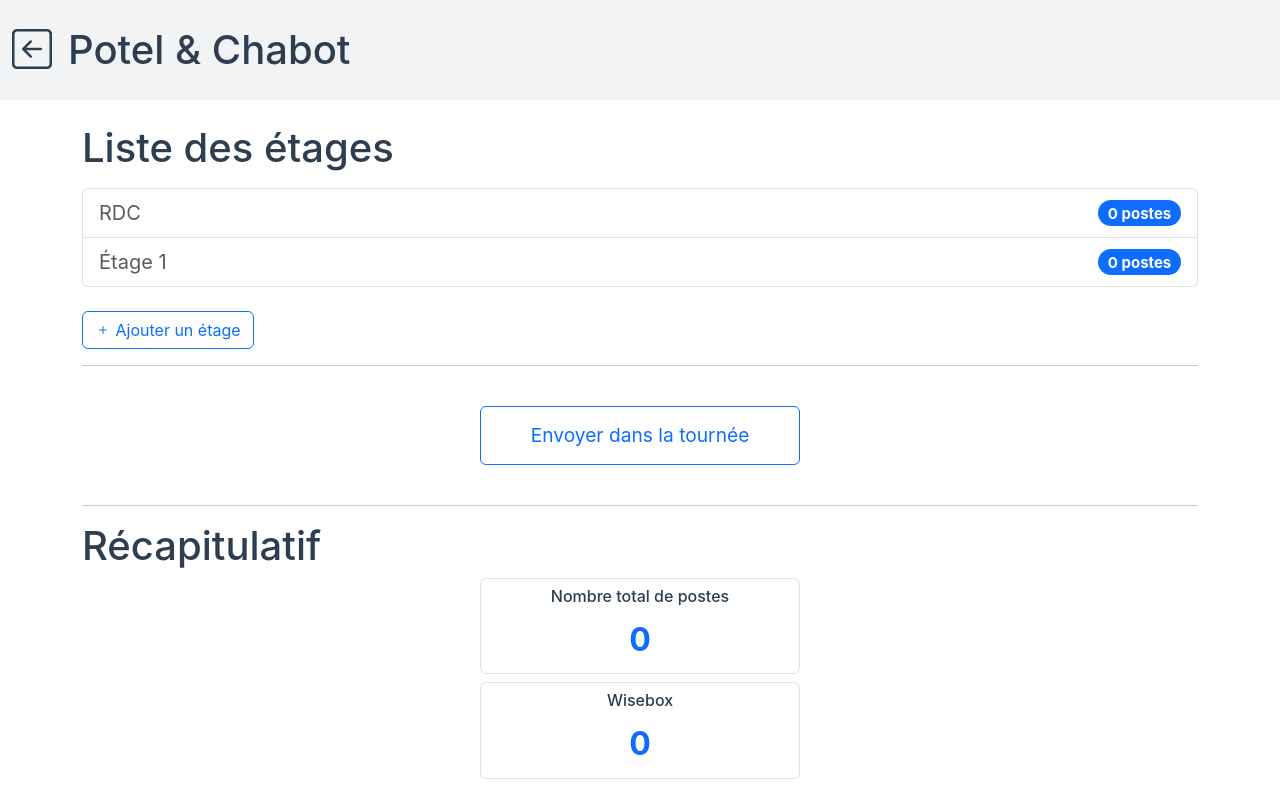
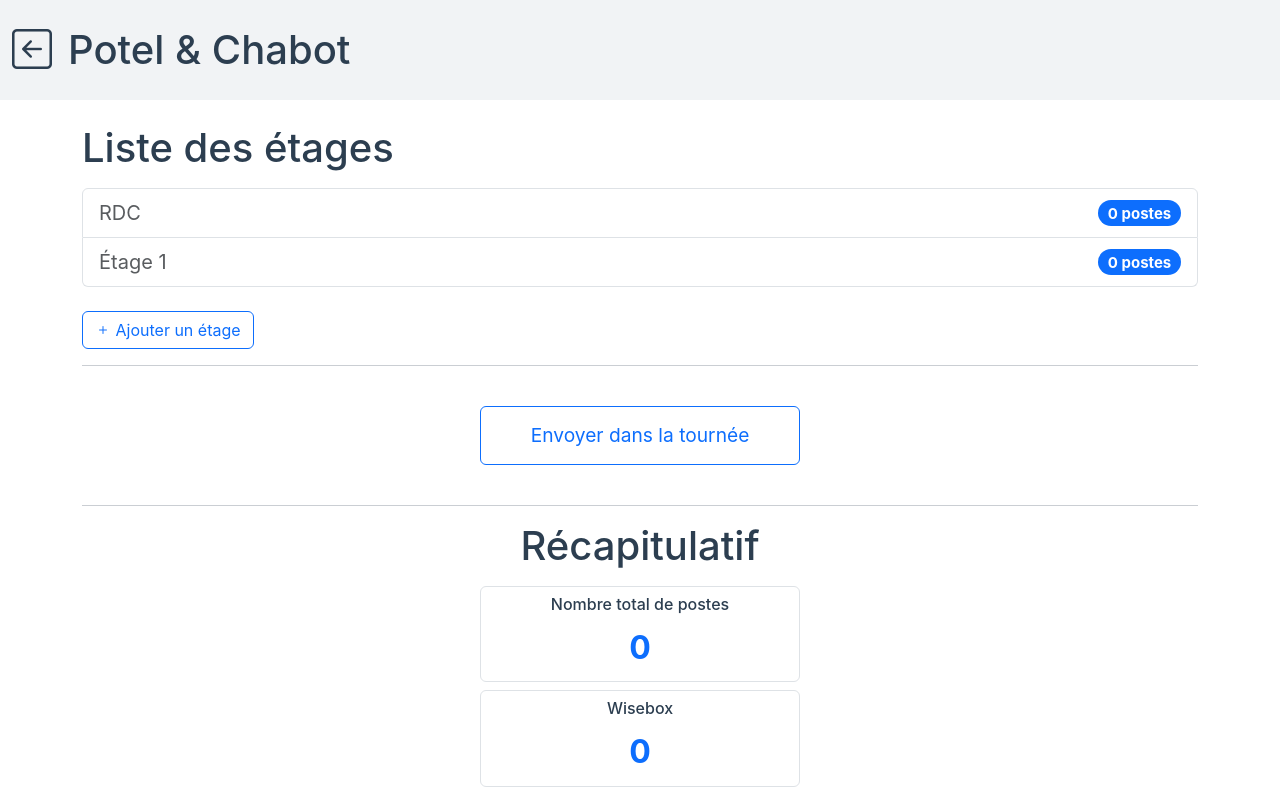
Before and after one commit to 24eme/OpenCarto, a Vue app: page / in a window 1280 px wide. Shown: the top 787 px of the page. Built offline with nearby package versions, Linux system fonts and the light colour scheme.

Commit message:
[AUROUZE] On aligne le titre

```diff
--- a/src/views/HomeView.vue
+++ b/src/views/HomeView.vue
@@ -158,8 +158,8 @@ async function save(postes) {
 
             <hr />
 
-            <h1>Récapitulatif</h1>
             <div class="d-flex flex-column align-items-center gap-2 mb-2">
+              <h1>Récapitulatif</h1>
                 <div
                     class="border rounded p-2 text-center stat-block"
                     v-for="stat in generateStats()"
```
